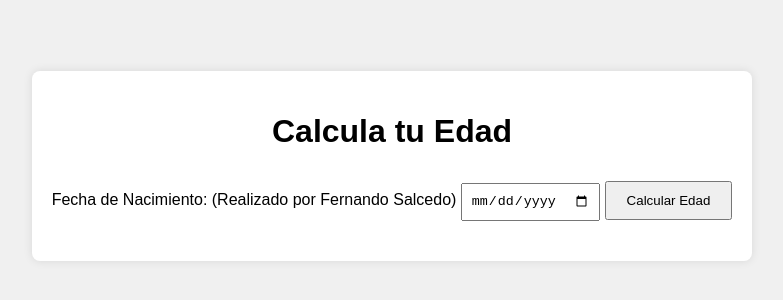
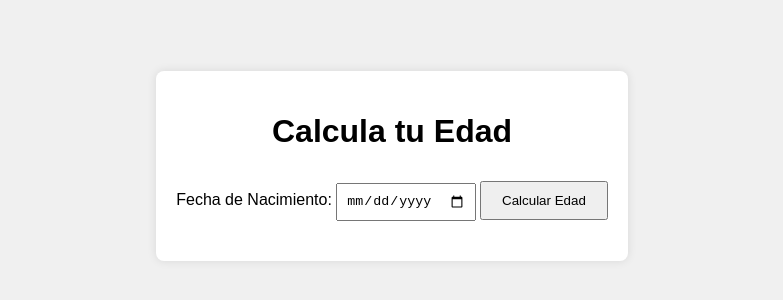
Before and after one commit to fernanjdjdj/calcula-tu-edad, a plain HTML site: page index.html in a window 1280 px wide. Shown: the part 234-534 px from the top of the page, without its empty margins (248-1031 px from the left). Drawn offline with Linux system fonts and the light colour scheme.

Commit message:
Update index.html

```diff
--- a/index.html
+++ b/index.html
@@ -4,7 +4,6 @@
     <meta charset="UTF-8">
     <meta name="viewport" content="width=device-width, initial-scale=1.0">
     <title>Calcula tu Edad </title>
-
     <script src="script.js"></script>
     <link href="styles.css" rel="stylesheet" />
 </head>
@@ -12,7 +11,6 @@
     <div class="container">
         <h1>Calcula tu Edad</h1>
         <label for="birthdate">Fecha de Nacimiento:</label>
-        (Realizado por Fernando Salcedo)
         <input type="date" id="birthdate">
         <button onclick="calculateAge()">Calcular Edad</button>
         <div id="result"></div>
```
